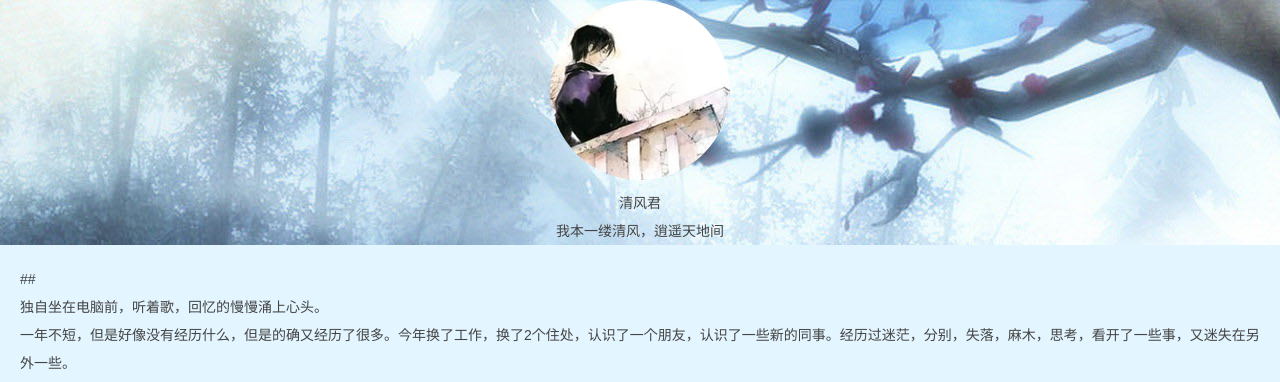
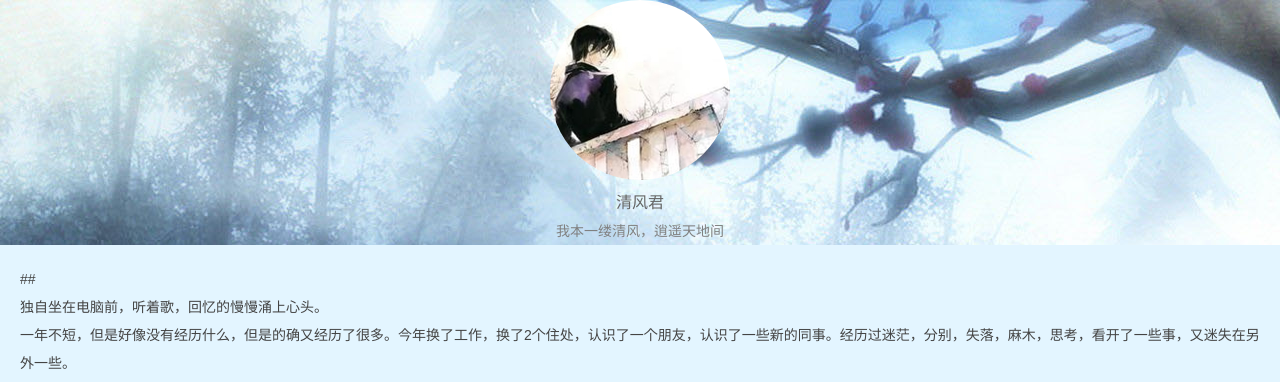
Before and after one commit to qingfengjun/qingfengjun.github.io, a Jekyll site: the page built from _posts/2017-06-02-jsqd2014.md, in a window 1280 px wide. Shown: the top 382 px of the page. Built offline with Jekyll 4.4.1, drawn with Linux system fonts in a browser that asks for light colours; our own code applies the rules of GitHub Pages for plain Markdown files.

Commit message:
Content\Styles\main.css

```diff
--- a/Content/Styles/main.css
+++ b/Content/Styles/main.css
@@ -1,4 +1,11 @@
-body, ul, li, p, h1, h2, h3, p {
+body,
+ul,
+li,
+p,
+h1,
+h2,
+h3,
+p {
     margin: 0;
     padding: 0;
     line-height: 200%;
@@ -20,7 +27,9 @@ h1 {
     line-height: 24px;
 }
 
-h1, h2, h3 {
+h1,
+h2,
+h3 {
     font-weight: normal;
 }
 
@@ -44,7 +53,9 @@ h3 {
 }
 
 /*公用类别*/
-a:link, a:visited, a:active {
+a:link,
+a:visited,
+a:active {
     background: inherit;
     text-decoration: none;
     color: #4B6073;
@@ -80,3 +91,23 @@ ul {
     min-width: 40px;
     display: inline-block;
 }
+
+.header {
+    text-align: center;
+    background: url(/Content/Images/bg.jpg) no-repeat center top;
+}
+
+.me_img {
+    border-radius: 300px;
+    width: 180px;
+    height: 180px;
+}
+
+.me_name {
+    font-size: 16px;
+    color: #666;
+}
+
+.me_description {
+    color: gray;
+}
--- a/_layouts/default.html
+++ b/_layouts/default.html
@@ -13,15 +13,10 @@
 </head>
 
 <body>
-    <div style="
-        text-align: center;
-        background: url(/Content/Images/bg.jpg) no-repeat center top;
-    "><img
-            src="/Content/Images/me.png" style="
-        border-radius: 300px;
-    ">
-        <div>清风君</div>
-        <div>我本一缕清风，逍遥天地间</div>
+    <div class="header">
+        <img src="/Content/Images/me.png" class="me_img">
+        <div class="me_name">清风君</div>
+        <div class="me_description">我本一缕清风，逍遥天地间</div>
 
     </div>
     <div id="main">
```
Lines whose indentation alone changed are shown as unchanged.
